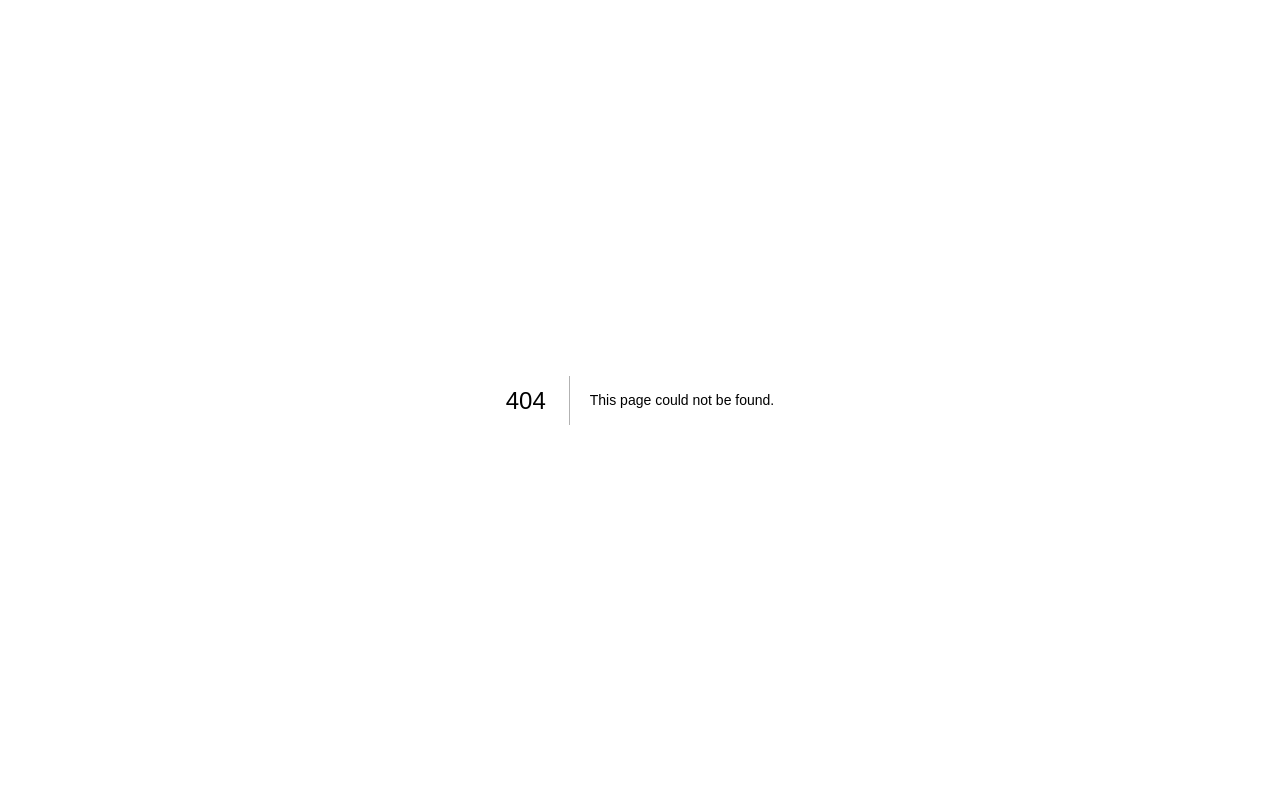
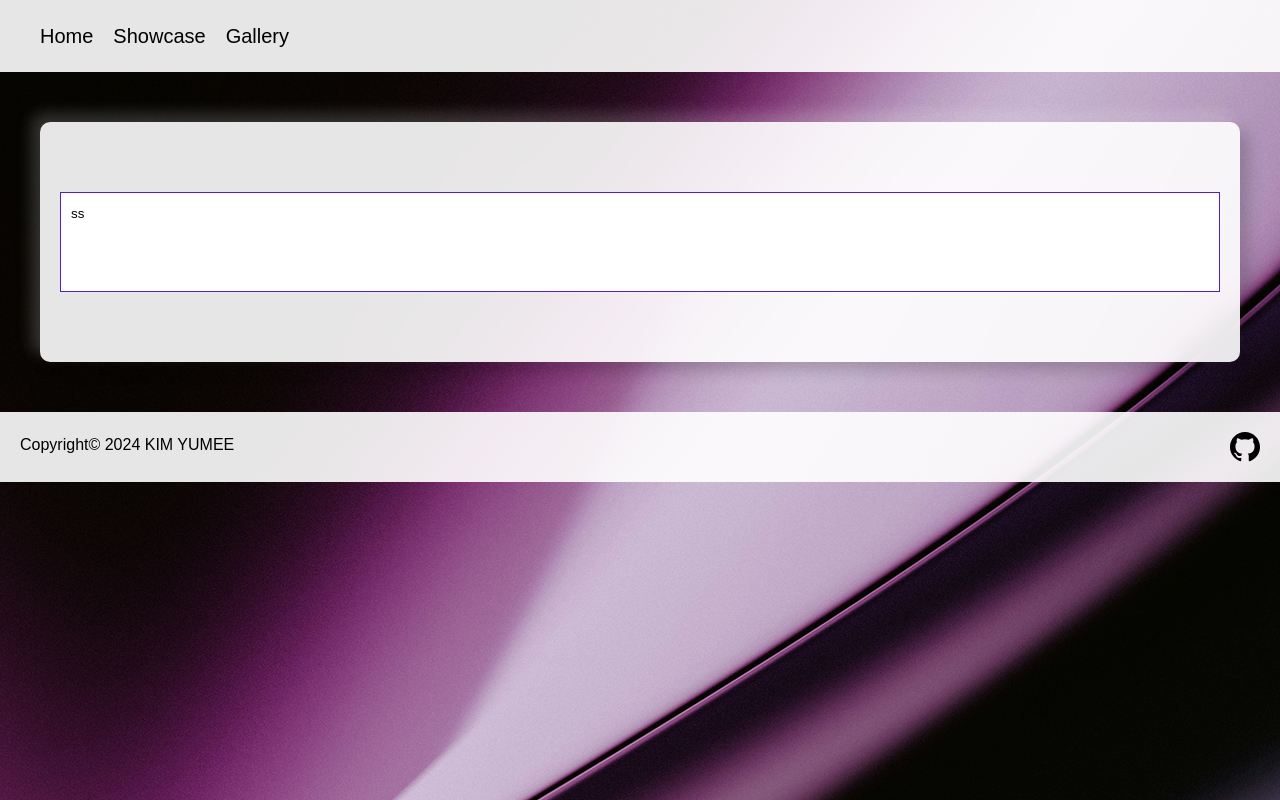
Before and after one commit to yumi-kim-0827/yum-react-ui-kit, a Next.js app: page /sample in a window 1280 px wide. Before the commit this address had no page. Built offline with nearby package versions, Linux system fonts and the light colour scheme.

Commit message:
fix:코드스니펫 오류 수정

```diff
--- a/components/UI/PlayGround.tsx
+++ b/components/UI/PlayGround.tsx
@@ -39,8 +39,9 @@ const PlayGround: React.FC<PlayGounrdProps> = ({
     if (React.isValidElement(children)) {
       const childType = children.type as any;
       if (childType?.styledComponentId) {
-        const cutStringIdx = childType.styledComponentId.indexOf("style");
-        if (cutStringIdx !== -1) {
+        const cutStringIdx = childType.styledComponentId.indexOf("-");
+        console.log(childType?.styledComponentId);
+        if (cutStringIdx !== 0) {
           return childType.styledComponentId.slice(0, cutStringIdx);
         }
       }
--- /dev/null
+++ b/pages/sample.tsx
@@ -0,0 +1,29 @@
+import React from "react";
+//Components
+import Layout from "@/components/Layout/Layout";
+import Grid from "@/components/Layout/Grid";
+
+import styled from "styled-components";
+
+export const BaseTextArea = styled.textarea`
+  padding: 10px;
+  width: 100%;
+  height: 100px;
+  border: 1px solid #561ecb;
+  &:focus {
+    border-bottom: 3px solid #561ecb;
+  }
+  resize: none;
+`;
+
+const Sample = () => {
+  return (
+    <Layout>
+      <Grid $column={"1fr"} $place={"center"}>
+        <BaseTextArea>ss</BaseTextArea>
+      </Grid>
+    </Layout>
+  );
+};
+
+export default Sample;
```
Also changed, not shown: util/getCode.tsx (+12 -12 lines).
